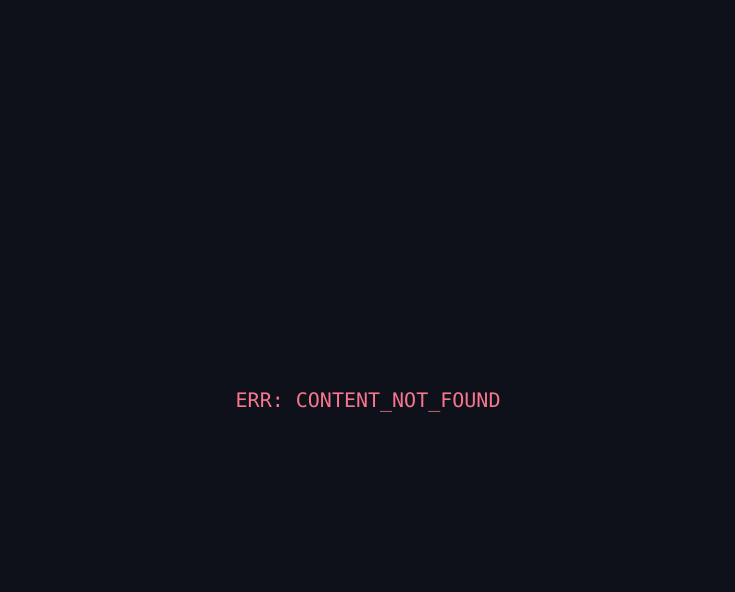
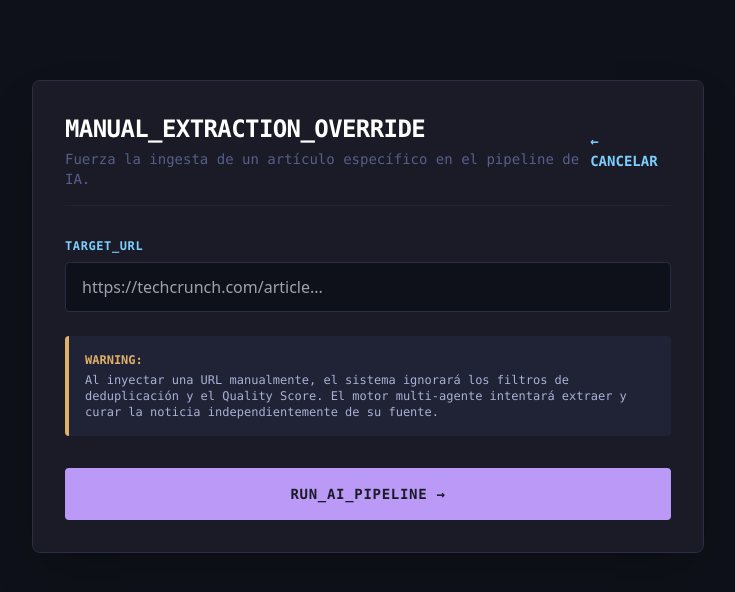
Before and after one commit to enazarioro16/NovaNewsOsNrel, a Next.js app in the folder apps/web/: page /editor/new in a window 1280 px wide. Shown: the top 592 px of the page, without its empty margins (272-1007 px from the left). Built offline with nearby package versions, Linux system fonts and the light colour scheme; no server answers; the database is empty; sample sign-in values are in the browser's storage.

Commit message:
feat(web): build manual URL override ingestion UI

```diff
--- a/apps/web/app/editor/actions.ts
+++ b/apps/web/app/editor/actions.ts
@@ -53,3 +53,29 @@ export async function triggerIngestion() {
   });
   revalidatePath('/editor');
 }
+
+export async function ingestSingleUrl(formData: FormData) {
+  const session = await auth();
+  if (!session) throw new Error("Unauthorized");
+
+  const url = formData.get('url');
+
+  // NOTE: This assumes the NestJS API has an endpoint for single URL ingestion.
+  // We will call the standard webhook ingest with a mock payload for this single URL.
+  const API_BASE = process.env.NODE_ENV === 'production' ? 'http://api:3001' : 'http://localhost:3001';
+  await fetch(`${API_BASE}/content/webhook/ingest`, {
+    method: 'POST',
+    headers: {
+      'Content-Type': 'application/json',
+      'Authorization': 'Bearer webhook-secret-token-2026'
+    },
+    body: JSON.stringify([{
+      title: 'Manual Extraction Override',
+      content: 'Fetching content dynamically...',
+      originalUrl: url
+    }])
+  });
+
+  revalidatePath('/editor');
+  redirect('/editor');
+}
--- /dev/null
+++ b/apps/web/app/editor/new/page.tsx
@@ -0,0 +1,56 @@
+import React from 'react';
+import { ingestSingleUrl } from '../actions';
+import { auth } from '../../../auth';
+import { redirect } from 'next/navigation';
+
+export default async function NewIngestionPage() {
+  const session = await auth();
+  if (!session) {
+    redirect('/login');
+  }
+
+  return (
+    <div className="min-h-screen bg-[#0f111a] text-[#8f9bb3] font-mono p-6 flex flex-col items-center pt-20">
+      <div className="w-full max-w-2xl bg-[#1a1b26] border border-[#292e42] rounded-lg p-8 shadow-2xl">
+
+        <div className="flex justify-between items-center mb-8 pb-4 border-b border-[#1f2335]">
+          <div>
+            <h1 className="text-2xl font-bold text-white tracking-tight uppercase">Manual_Extraction_Override</h1>
+            <p className="text-sm mt-1 text-[#565f89]">Fuerza la ingesta de un artículo específico en el pipeline de IA.</p>
+          </div>
+          <a href="/editor" className="text-[#7dcfff] hover:text-white transition-colors text-sm uppercase font-bold">
+            &larr; Cancelar
+          </a>
+        </div>
+
+        <form action={ingestSingleUrl} className="flex flex-col gap-6">
+
+          <div>
+            <label className="block text-xs text-[#7dcfff] mb-2 font-bold uppercase tracking-wider">
+              Target_URL
+            </label>
+            <input
+              name="url"
+              type="url"
+              required
+              placeholder="https://techcrunch.com/article..."
+              className="w-full bg-[#0f111a] border border-[#292e42] rounded px-4 py-3 text-white focus:outline-none focus:border-[#7dcfff] transition-colors font-sans"
+            />
+          </div>
+
+          <div className="bg-[#1f2335] p-4 rounded text-xs text-[#a9b1d6] border-l-4 border-[#e0af68]">
+            <strong className="text-[#e0af68] block mb-1">WARNING:</strong>
+            Al inyectar una URL manualmente, el sistema ignorará los filtros de deduplicación y el Quality Score. El motor multi-agente intentará extraer y curar la noticia independientemente de su fuente.
+          </div>
+
+          <button
+            type="submit"
+            className="w-full bg-[#bb9af7] hover:bg-[#d5b4fd] text-[#1a1b26] font-bold py-4 rounded tracking-wider uppercase transition-colors text-sm mt-2"
+          >
+            Run_AI_Pipeline &rarr;
+          </button>
+        </form>
+      </div>
+    </div>
+  );
+}
--- a/apps/web/app/editor/page.tsx
+++ b/apps/web/app/editor/page.tsx
@@ -33,14 +33,19 @@ export default async function EditorialDashboard() {
             <h1 className="text-2xl font-bold text-white tracking-tight">NOVA_NEWS // EDITORIAL_HUB</h1>
             <p className="text-sm mt-1 text-[#565f89]">Sistema de Revisión y Curación (Multi-Agent AI Pipeline)</p>
           </div>
+          <div className="flex gap-4">
+            <a href="/editor/new" className="bg-[#bb9af7] hover:bg-[#d5b4fd] text-[#1a1b26] font-bold py-2 px-4 rounded text-sm transition-colors flex items-center">
+              [+] SINGLE_URL_OVERRIDE
+            </a>
             <form action={triggerIngestion}>
               <button
                 type="submit"
-              className="bg-[#2ac3de] hover:bg-[#7dcfff] text-[#1a1b26] font-bold py-2 px-4 rounded text-sm transition-colors"
+                className="bg-[#2ac3de] hover:bg-[#7dcfff] text-[#1a1b26] font-bold py-2 px-4 rounded text-sm transition-colors h-full"
               >
-              [+] MANUAL_INGEST
+                [+] MANUAL_BATCH_INGEST
               </button>
             </form>
+          </div>
         </div>
 
         {/* Data Table */}
```
Lines whose indentation alone changed are shown as unchanged.
